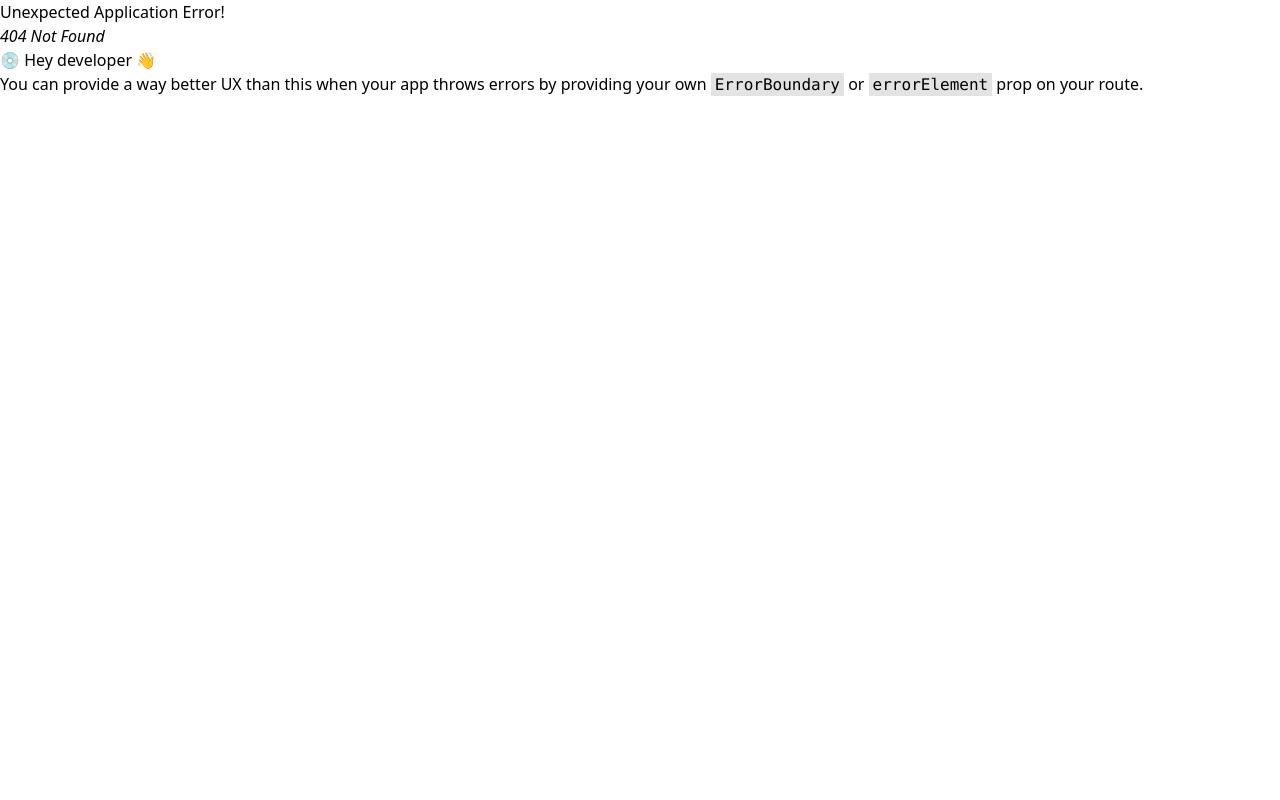
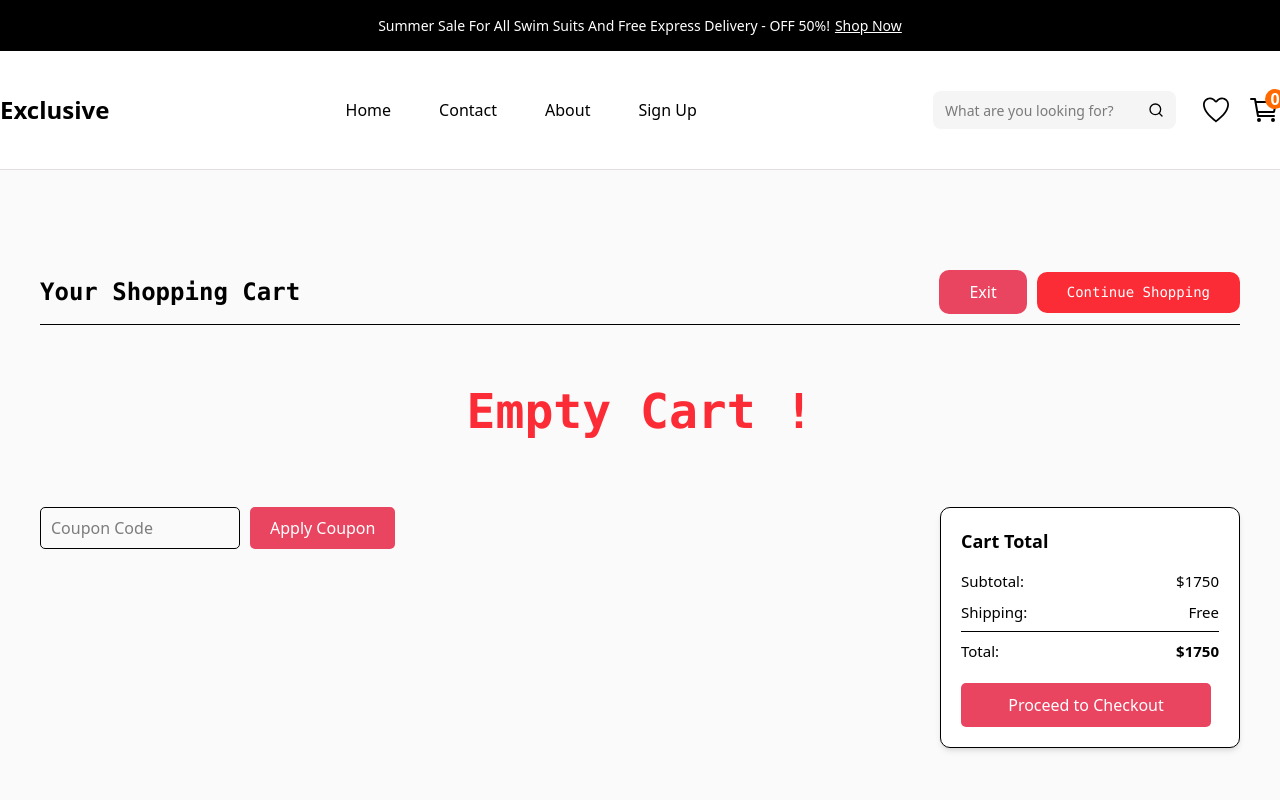
Before and after one commit to midu100/Exclusive-E-commers, a React (Vite) app: page /cart in a window 1280 px wide. Before the commit this address had no page. Shown: the top 800 px of the page. Built offline with nearby package versions, Linux system fonts and the light colour scheme.

Commit message:
dynamic cart done

```diff
--- a/src/App.jsx
+++ b/src/App.jsx
@@ -12,6 +12,7 @@ import LayoutOne from "./layout/LayoutOne";
 import Home from "./pages/Home";
 import ProductDetails from "./pages/ProductDetails";
 import AllCate from "./pages/AllCate";
+import Cart from "./pages/Cart";
 
 function App() {
   const myRoute = createBrowserRouter(
@@ -21,6 +22,7 @@ function App() {
           <Route index element={<Home />}></Route>
           <Route path="/productdetails" element={<ProductDetails />} />
           <Route path="/allcategory" element={<AllCate />} />
+          <Route path="/cart" element={<Cart />} />
         </Route>
       </Route>
     )
--- a/src/Slice.js
+++ b/src/Slice.js
@@ -4,6 +4,7 @@ export const counterSlice = createSlice({
   name: 'counter',
   initialState: {
     value: 0,
+    cartValue : JSON.parse(localStorage.getItem('Cart')) || null
   },
   reducers: {
     increment: (state) => {
@@ -17,10 +18,17 @@ export const counterSlice = createSlice({
     incrementByAmount: (state, action) => {
       state.value += action.payload
     },
+    addTocart: (state, action) => {
+      state.cartValue = action.payload
+    },
+    removeCart: (state, action) => {
+      state.cartValue =state.cartValue.filter((item)=>{item !== action.payload})
+      localStorage.setItem('Cart',JSON.stringify(state.cartValue))
+    },
   },
 })
 
 // Action creators are generated for each case reducer function
-export const { increment, decrement, incrementByAmount } = counterSlice.actions
+export const { increment, decrement, incrementByAmount,addTocart,removeCart } = counterSlice.actions
 
 export default counterSlice.reducer
--- a/src/components/ExploreProduct.jsx
+++ b/src/components/ExploreProduct.jsx
@@ -28,7 +28,7 @@ const ExploreProduct = () => {
             <div className="row flex flex-wrap justify-between gap-[40px] mt-[60px]">
               {
                 product.map((item,i)=>(
-                  <SingleProduct Img={item?.images[0]} Title={item?.title} price={item?.price} rating={item?.rating} />
+                  <SingleProduct key={i} Img={item?.images[0]} Title={item?.title} price={item?.price} rating={item?.rating} />
                 ))
               }
             </div>
--- a/src/components/FlashSale.jsx
+++ b/src/components/FlashSale.jsx
@@ -4,14 +4,18 @@ import { Link, useNavigate } from "react-router";
 import SingleProduct from "./common/SingleProduct";
 import CommonHead from "./common/CommonHead";
 import axios from "axios";
+import { useDispatch } from "react-redux";
+import { addTocart } from "../Slice";
 
 const FlashSale = () => {
 
+  // ==========Variables=============
   const[product,setProduct] = useState([])
-  console.log(product)
+  // console.log(product)
   const navigate = useNavigate()
   const [cate , setCate ] = useState('furniture')
   const[showBtn,setShowBtn] = useState(false)
+  const dispatch = useDispatch()
 
  useEffect(()=>{
    axios.get(`https://dummyjson.com/products/category/${cate}`)
@@ -30,8 +34,9 @@ const FlashSale = () => {
     navigate('/productdetails' , { state: e })
   }
 
-  console.log(product)
+  // console.log(product)
 
+//  =======================================start timer
   const [timeleft,setTimeleft] = useState(
     {
       days: 0,
@@ -40,11 +45,11 @@ const FlashSale = () => {
       seconds: 0
     }
   )
-  console.log(timeleft.seconds)
+  // console.log(timeleft.seconds)
 
   const endTime = new Date().getTime() + 3 * 24 * 60 * 60 * 1000
   useEffect(()=>{
-    console.log(endTime)
+    // console.log(endTime)
 
     const interval = setInterval(() => {
 
@@ -75,6 +80,16 @@ const FlashSale = () => {
     return () => clearInterval(interval);
 
   },[])
+  // ====================================================end timer
+
+  // =========Cart====================================
+   const handleCart = (e)=>{
+    const existId = JSON.parse(localStorage.getItem('Cart')) || []
+     existId.push(e)
+     localStorage.setItem('Cart',JSON.stringify(existId))
+     console.log(existId)
+     dispatch(addTocart(existId))
+   }
 
   return (
     <section className="py-[60px] bg-white ">
@@ -111,7 +126,7 @@ const FlashSale = () => {
 
             {
               product.map((item,i)=>(
-                <SingleProduct key={i} showDetails={()=>handleNav(item)} Img={item?.images[0]} Title={item.title} price={item.price} rating={item.rating}/>
+                <SingleProduct key={i} cartClick={()=>handleCart(item)} showDetails={()=>handleNav(item)} Img={item?.images[0]} Title={item.title} price={item.price} rating={item.rating}/>
               ))
             }
 
--- a/src/components/Navbar.jsx
+++ b/src/components/Navbar.jsx
@@ -3,6 +3,7 @@ import { Link } from 'react-router'
 import { FiSearch } from "react-icons/fi";
 import { IoIosHeartEmpty } from "react-icons/io";
 import { IoCartOutline } from "react-icons/io5";
+import { useSelector } from 'react-redux';
 
 
 
@@ -26,6 +27,9 @@ const Navbar = () => {
       path : '/'
     },
   ]
+
+  const reduxCart = useSelector(state => state.redu.cartValue)
+  console.log(reduxCart)
 
   return (
     <>
@@ -58,7 +62,7 @@ const Navbar = () => {
                   <button className='relative'>
                     <IoCartOutline className='text-[32px]'/>
 
-                    <span className='w-[20px] h-[20px] bg-orange-500 rounded-full text-[#fff] font-semibold text-[16px] absolute top-[-2px] right-[-5px] flex justify-center items-center'>0</span>
+                    <span className='w-[20px] h-[20px] bg-orange-500 rounded-full text-[#fff] font-semibold text-[16px] absolute top-[-2px] right-[-5px] flex justify-center items-center'>{reduxCart ? reduxCart.length : 0}</span>
 
                   </button>
                 </div>
--- a/src/components/common/SingleProduct.jsx
+++ b/src/components/common/SingleProduct.jsx
@@ -1,24 +1,34 @@
 import React from "react";
+import { BsCart3 } from "react-icons/bs";
 import { FaRegHeart, FaStar } from "react-icons/fa";
 
-const SingleProduct = ({Img,Title,price,discountPrice,rating,showDetails}) => {
+const SingleProduct = ({Img,Title,price,discountPrice,rating,showDetails,cartClick}) => {
   return (
     <>
-      <div onClick={showDetails} className="relative w-[48%] md:w-[270px] border border-gray-200 rounded-[10px] overflow-hidden hover:shadow-md transition">
+
+
+    <section className="relative w-[48%] md:w-[270px] border border-gray-200 rounded-[10px] overflow-hidden hover:shadow-md transition">
+
+        <button onClick={cartClick} className="absolute right-[10px] top-3 w-[40px] h-[40px] rounded-full bg-red-500 flex justify-center items-center text-[#fff] hover:bg-orange-500 duration-[.4s] cursor-pointer">
+              <BsCart3 className="text-[22px]"/>
+        </button>
+
+        <button className="absolute right-[60px] top-3 w-[40px] h-[40px] rounded-full bg-red-500 flex justify-center items-center text-[#fff] hover:bg-orange-500 duration-[.4s] cursor-pointer">
+                <FaRegHeart />
+         </button>
+
+
+        <div onClick={showDetails} className="cursor-pointer">
 
               <span className="absolute top-3 left-3 bg-red-500 text-white text-[12px] font-semibold px-[6px] py-[2px] rounded">
                 -40%
               </span>
 
-            <button className="absolute top-3 right-3 text-gray-400 hover:text-red-500">
-              <FaRegHeart />
-            </button>
-
-            <div className="flex justify-center items-center bg-gray-50 h-[180px]">
+              <div className="flex justify-center items-center bg-gray-50 h-[180px] overflow-hidden">
                   <img
                       src={Img}
                       alt="Gamepad"
-                    className="h-[120px]"
+                      className="h-[120px] hover:scale-[1.50] duration-[.4s]"
                   />
               </div>
 
@@ -43,6 +53,9 @@ const SingleProduct = ({Img,Title,price,discountPrice,rating,showDetails}) => {
               </div>
 
         </div>
+    </section>
+
+
     </>
   );
 };
--- /dev/null
+++ b/src/pages/Cart.jsx
@@ -0,0 +1,131 @@
+import React from "react";
+import { useDispatch, useSelector } from "react-redux";
+import { Link } from "react-router";
+import { IoTrashBinOutline } from "react-icons/io5";
+import { removeCart } from "../Slice";
+
+
+
+const Cart = () => {
+
+    const localProduct = JSON.parse(localStorage.getItem('Cart'))
+    const reduxData = useSelector((state)=>state.redu.cartValue)
+    console.log(reduxData)
+    // console.log(localProduct)
+    const dispatch = useDispatch()
+
+
+    const handleDelete = (id)=>{
+
+        //  const existingCart = JSON.parse(localStorage.getItem('Cart')) || [];
+        //  const updatedCart = existingCart.filter((item) => item.id !== id);
+        //  localStorage.setItem('Cart', JSON.stringify(updatedCart));
+        dispatch(removeCart(id))
+    }
+
+  return (
+    <section className="py-[100px] bg-[#fafafa]">
+      <div className="container mx-auto px-[40px]">
+        {/* === Cart Header === */}
+        <div className="flex justify-between items-center border-b pb-[10px] mb-[30px]">
+          <h2 className="text-[24px] font-semibold font-mono">Your Shopping Cart</h2>
+          <div className="flex gap-[10px] items-center">
+            <Link to={'/'} className="px-[30px] py-[10px] font-medium rounded-[10px] bg-[#E94560] text-[#fff] hover:bg-red-500 duration-[.4s]">
+              Exit
+            </Link>
+
+            <button className="text-[14px] text-white font-mono bg-red-500 px-[30px] py-[10px] rounded-[10px] cursor-pointer">
+                Continue Shopping
+            </button>
+          </div>
+        </div>
+
+        {/* === Cart Items === */}
+        {
+             reduxData ?
+
+            reduxData.map((item,i)=>(
+
+                <div key={i} className="flex flex-col gap-[20px] mb-[20px]">
+                {/* --- Single Product --- */}
+                    <div className="flex justify-between items-center bg-white shadow-md rounded-[10px] p-[20px]">
+                        <div className="flex items-center gap-[15px]" style={{ width: "400px" }}>
+                            <img src={item?.images[1]}
+                                alt="LCD Monitor"
+                                className="w-[80px] h-[80px] object-cover rounded-[8px]"
+                            />
+                            <p className="text-[16px] font-medium">{item?.title}</p>
+                        </div>
+
+                        <div className="text-[16px]" style={{ width: "100px" }}>
+                            ${item?.price}
+                        </div>
+
+                        <div style={{ width: "100px" }}>
+                            <select className="border rounded-[5px] px-[8px] py-[5px] w-[70px]">
+                                <option>01</option>
+                                <option>02</option>
+                                <option>03</option>
+                            </select>
+                        </div>
+
+                        <div className="text-[16px] font-semibold" style={{ width: "100px" }}>
+                           <button onClick={()=>handleDelete(item.id)} className="text-[36px] text-red-500 cursor-pointer"><IoTrashBinOutline /></button>
+                        </div>
+                    </div>
+
+                </div>
+            ))
+
+            :
+
+            <h1 className="text-[48px] font-mono font-bold text-red-500 py-[20px] text-center">Empty Cart !</h1>
+        }
+
+        {/* === Bottom Buttons & Total === */}
+        <div className="flex justify-between mt-[40px]">
+          {/* Left Side */}
+          <div className="flex flex-col gap-[15px]">
+            <div className="flex gap-[10px]">
+              <input
+                type="text"
+                placeholder="Coupon Code"
+                className="border outline-0 rounded-[5px] px-[10px] py-[8px] w-[200px]"
+              />
+              <button className="bg-[#E94560] text-white px-[20px] py-[8px] rounded-[5px] hover:bg-[#d43750]">
+                Apply Coupon
+              </button>
+            </div>
+
+          </div>
+
+          {/* Right Side */}
+          <div className="border rounded-[10px] p-[20px] bg-white shadow-md w-[300px]">
+            <h3 className="text-[18px] font-semibold mb-[15px]">Cart Total</h3>
+
+            <div className="flex justify-between text-[15px] mb-[8px]">
+              <p>Subtotal:</p>
+              <p>$1750</p>
+            </div>
+
+            <div className="flex justify-between text-[15px] mb-[8px] border-b pb-[8px]">
+              <p>Shipping:</p>
+              <p>Free</p>
+            </div>
+
+            <div className="flex justify-between text-[15px] mb-[20px]">
+              <p>Total:</p>
+              <p className="font-semibold">$1750</p>
+            </div>
+
+            <button className="bg-[#E94560] text-white w-[250px] py-[10px] rounded-[5px] hover:bg-[#d43750]">
+              Proceed to Checkout
+            </button>
+          </div>
+        </div>
+      </div>
+    </section>
+  );
+};
+
+export default Cart;
```
Lines whose indentation alone changed are shown as unchanged.
